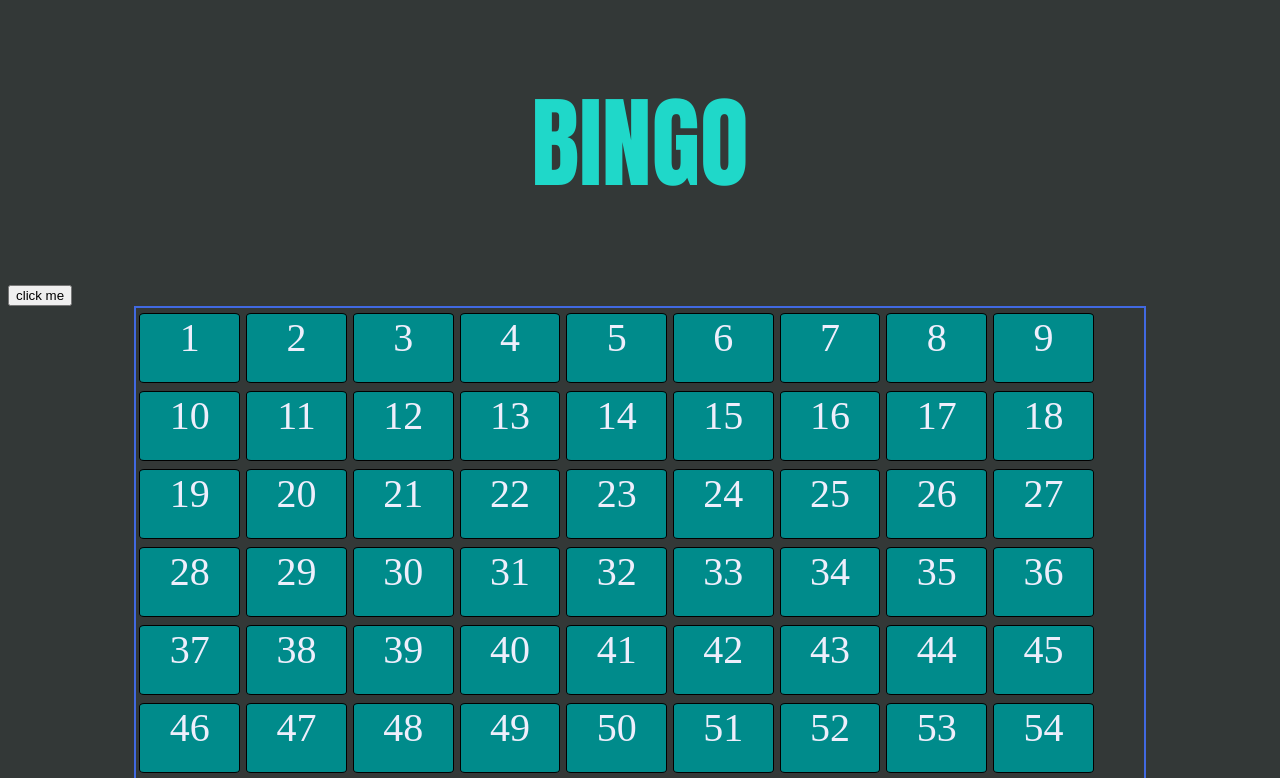
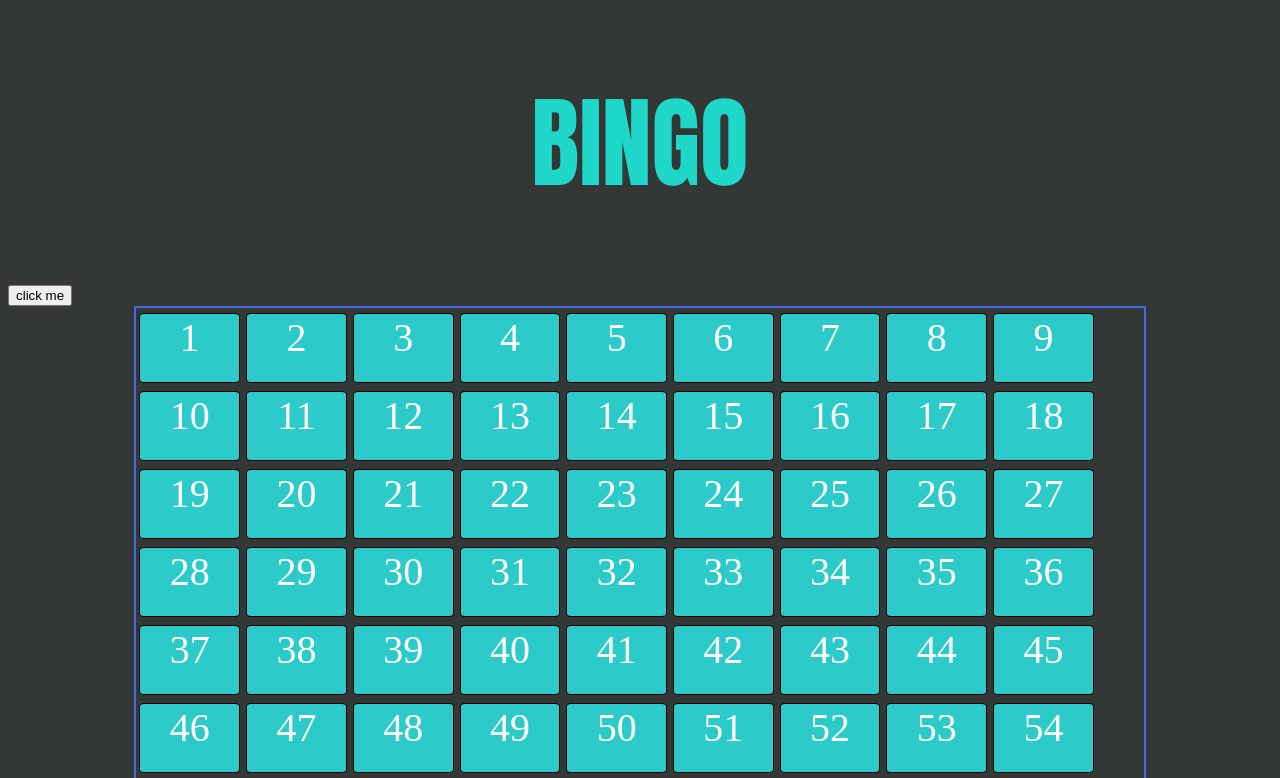
Before and after one commit to Setimarz108/M1-D9-Bingo, a plain HTML site: page index.html in a window 1280 px wide. Both pictures are taken after a click on the button "click me". Shown: the top 778 px of the page. Drawn offline with Linux system fonts and the light colour scheme.

Commit message:
still not working

```diff
--- a/app.js
+++ b/app.js
@@ -23,5 +23,15 @@ window.onload = function() {
 const randomNum = function(){
 
     let num = Math.floor(Math.random() * 76 + 1);
-   console.log(num)
+    console.log(num)
+
+    let bingoBoard = document.getElementById('board');
+
+    for( let cardNum = 1; cardNum <= 76; cardNum++) {
+
+        if(num === bingoBoard){
+            return board.classList.add('selected');
+        }
+
+    }
 }
--- a/styles.css
+++ b/styles.css
@@ -27,7 +27,7 @@ h1{
 }
 
 .number{
-    background-color: darkcyan;
+    background-color: rgb(45, 202, 202);
     display: inline-block;
     width: 10%;
     min-height: 70px;
@@ -37,5 +37,9 @@ h1{
     text-align: center;
     margin-top:5px;
     font-size: 40px;
-    color: rgb(238, 238, 252) ;
+    color: rgb(255, 255, 255) ;
 }
+
+.selected{
+    background-color: rgb(178, 231, 231);
+}
```
